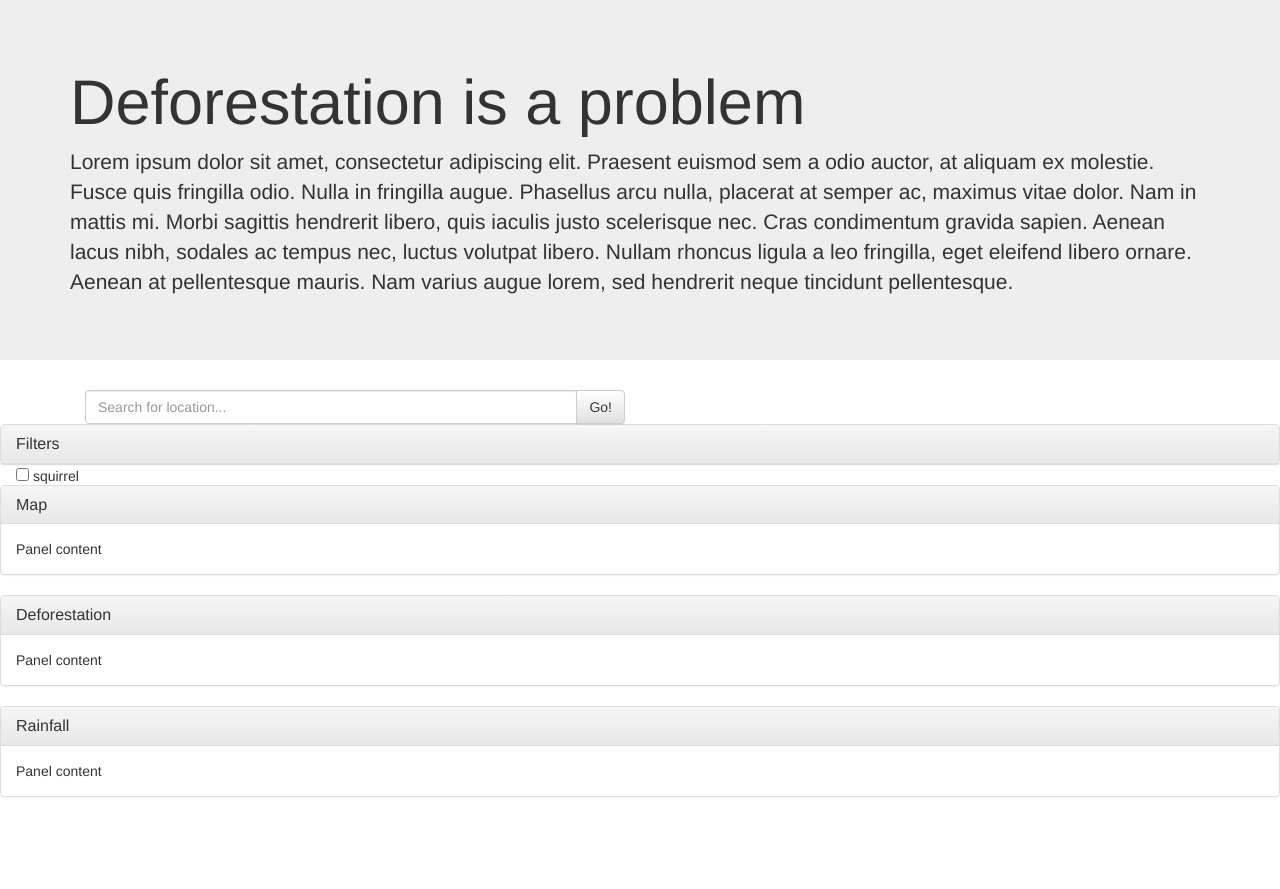
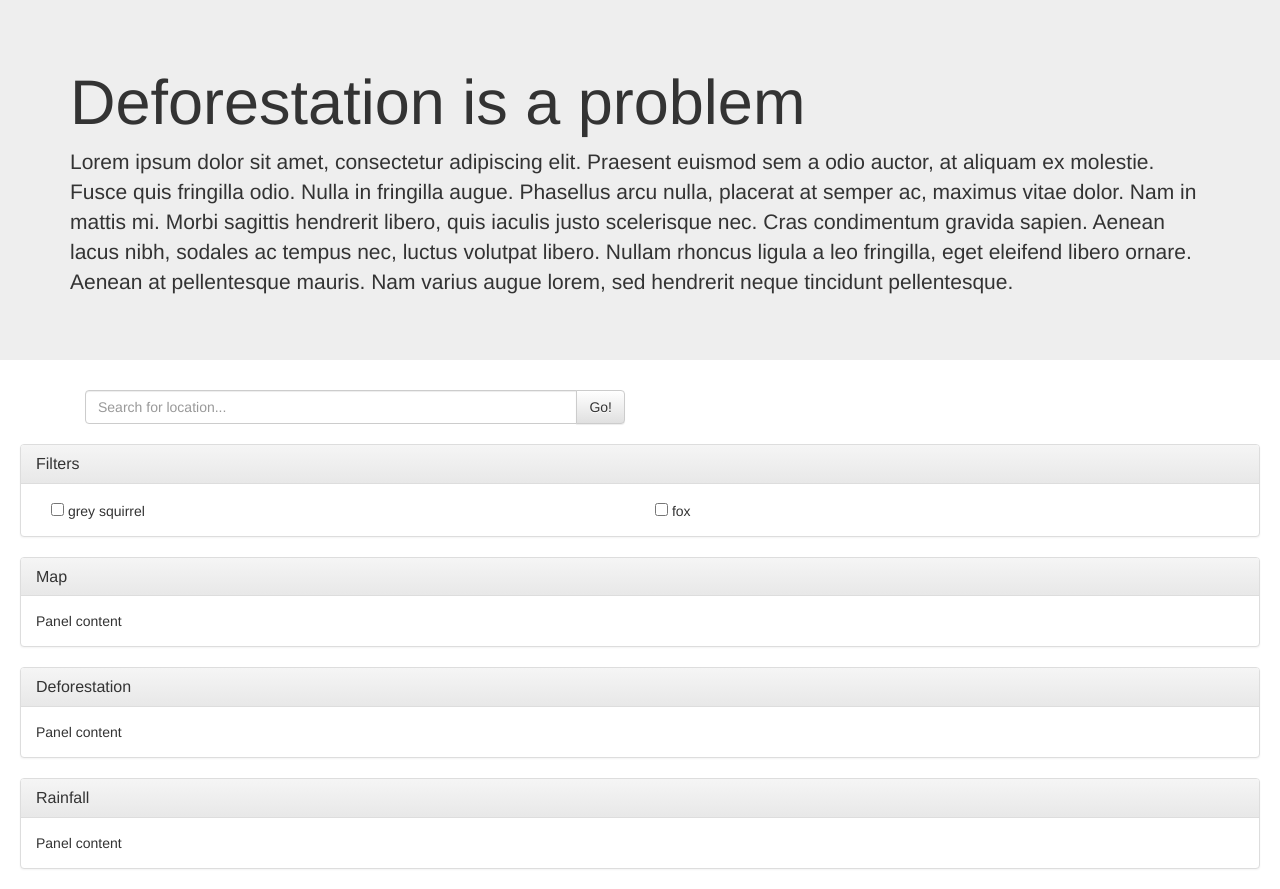
Before and after one commit to BenEllerby/space-apps-frontend, an Angular app: page / in a window 1280 px wide. Before the commit the page ends 817 px from the top, so only its background shows below. Built offline with nearby package versions, Linux system fonts and the light colour scheme.

Commit message:
improved basic layout

```diff
--- a/src/app/app.component.css
+++ b/src/app/app.component.css
@@ -0,0 +1,4 @@
+.mainContainer {
+	padding-left: 20px;
+	padding-right: 20px;
+}
--- a/src/app/app.component.html
+++ b/src/app/app.component.html
@@ -2,32 +2,9 @@
 
 <div class="mainContainer">
 
-	<!--search bar-->
-	<div class="container">
-		<div class="col-lg-6">
-	    <div class="input-group">
-	      <input type="text" class="form-control" placeholder="Search for location...">
-	      <span class="input-group-btn">
-	        <button class="btn btn-default" type="button">Go!</button>
-	      </span>
-	    </div>
-	  </div>
-	 </div>
+	<app-search> </app-search>
 
-	 <!--filters-->
-	<div class="panel panel-default">
-	  <div class="panel-heading">
-	    <h3 class="panel-title">Filters</h3>
-	  </div>
-	  <div *ngFor="let animal of animals">
-		  <div class="col-lg-6">
-		    <div class="input-group">
-		      <input type="checkbox" aria-label="...">
-		      {{animal.name}}
-		    </div>
-		  </div>
-	  </div>
-	</div>
+	<app-filters [animals]="animals"> </app-filters>
 
 	<app-plain-map> </app-plain-map>
 
--- a/src/app/app.component.ts
+++ b/src/app/app.component.ts
@@ -1,4 +1,4 @@
-import { Component } from '@angular/core';
+import { Component, Output } from '@angular/core';
 
 @Component({
   selector: 'app-root',
@@ -7,5 +7,6 @@ import { Component } from '@angular/core';
 })
 export class AppComponent {
 
-  animals = [{name: 'squirrel'}];
+  @Output()
+  animals = [{name: 'grey squirrel'}, {name: 'fox'}];
 }
--- a/src/app/app.module.ts
+++ b/src/app/app.module.ts
@@ -8,6 +8,8 @@ import { JumbotronComponent } from './jumbotron/jumbotron.component';
 import { PlainMapComponent } from './plain-map/plain-map.component';
 import { DeforestationMapComponent } from './deforestation-map/deforestation-map.component';
 import { RainfallMapComponent } from './rainfall-map/rainfall-map.component';
+import { FiltersComponent } from './filters/filters.component';
+import { SearchComponent } from './search/search.component';
 
 @NgModule({
   declarations: [
@@ -15,7 +17,9 @@ import { RainfallMapComponent } from './rainfall-map/rainfall-map.component';
     JumbotronComponent,
     PlainMapComponent,
     DeforestationMapComponent,
-    RainfallMapComponent
+    RainfallMapComponent,
+    FiltersComponent,
+    SearchComponent
   ],
   imports: [
     BrowserModule,
--- /dev/null
+++ b/src/app/filters/filters.component.html
@@ -0,0 +1,15 @@
+<div class="panel panel-default">
+  <div class="panel-heading">
+    <h3 class="panel-title">Filters</h3>
+  </div>
+  <div class="panel-body">
+  <div *ngFor="let animal of animals">
+	  <div class="col-lg-6">
+	    <div class="input-group">
+	      <input type="checkbox" aria-label="...">
+	      {{animal.name}}
+	    </div>
+	  </div>
+  </div>
+  </div>
+</div>
--- /dev/null
+++ b/src/app/filters/filters.component.ts
@@ -0,0 +1,22 @@
+import { Component, Input, OnInit } from '@angular/core';
+
+@Component({
+  selector: 'app-filters',
+  templateUrl: './filters.component.html',
+  styleUrls: ['./filters.component.css']
+})
+export class FiltersComponent implements OnInit {
+
+  @Input()
+  animals;
+
+  constructor() { }
+
+  ngOnInit() {
+  }
+
+}
+
+export class Animals {
+	name: string;
+}
--- /dev/null
+++ b/src/app/search/search.component.css
@@ -0,0 +1,3 @@
+.searchContainer {
+	padding-bottom: 20px;
+}
--- /dev/null
+++ b/src/app/search/search.component.html
@@ -0,0 +1,10 @@
+<div class="container searchContainer">
+	<div class="col-lg-6">
+    <div class="input-group">
+      <input type="text" class="form-control" placeholder="Search for location...">
+      <span class="input-group-btn">
+        <button class="btn btn-default" type="button">Go!</button>
+      </span>
+    </div>
+  </div>
+ </div>
--- /dev/null
+++ b/src/app/search/search.component.ts
@@ -0,0 +1,15 @@
+import { Component, OnInit } from '@angular/core';
+
+@Component({
+  selector: 'app-search',
+  templateUrl: './search.component.html',
+  styleUrls: ['./search.component.css']
+})
+export class SearchComponent implements OnInit {
+
+  constructor() { }
+
+  ngOnInit() {
+  }
+
+}
```
Also changed, not shown: src/app/filters/filters.component.css (added), 2 other files (tests, documents, lock files or other folders).
